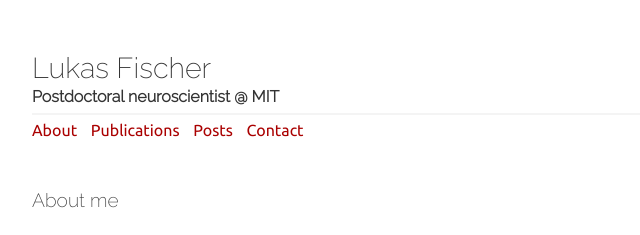
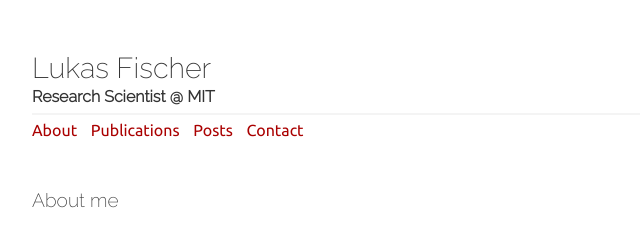
Before and after one commit to CornuA1/CornuA1.github.io, a plain HTML site: page index.html in a window 1280 px wide. Shown: the top 235 px of the page, 228-868 px from the left. Drawn offline with nearby package versions, Linux system fonts and the light colour scheme.

Commit message:
rebuilding site Fri Mar  5 09:53:35 EST 2021

```diff
--- a/index.html
+++ b/index.html
@@ -29,7 +29,7 @@ if (!doNotTrack) {
 }
 </script>
 <script async src='https://www.google-analytics.com/analytics.js'></script>
-<title>Lukas Fischer - Postdoctoral neuroscientist @ MIT </title><meta name="viewport" content="width=device-width, initial-scale=1">
+<title>Lukas Fischer - Research Scientist @ MIT </title><meta name="viewport" content="width=device-width, initial-scale=1">
 	<link rel="alternate" type="application/rss+xml" href="https://cornua1.github.io/index.xml" title="Lukas Fischer" />
 	<meta property="og:title" content="" />
 <meta property="og:description" content="" />
@@ -52,7 +52,7 @@ if (!doNotTrack) {
 	<div class="container wrapper post">
 		<div class="header">
 	<h1 class="site-title"><a href="https://cornua1.github.io/">Lukas Fischer</a></h1>
-	<div class="site-description"><h2>Postdoctoral neuroscientist @ MIT</h2><nav class="nav social">
+	<div class="site-description"><h2>Research Scientist @ MIT</h2><nav class="nav social">
 			<ul class="flat"><a href="https://twitter.com/lukasffischer" title="Twitter"><i data-feather="twitter"></i></a><a href="https://github.com/CornuA1" title="Github"><i data-feather="github"></i></a><a href="https://www.linkedin.com/in/lukas-fischer-106b078b/" title="LinkedIn"><i data-feather="linkedin"></i></a><a href="https://scholar.google.com/citations?user=9xouwcQAAAAJ&amp;hl=en" title="GoogleScholar"><i data-feather="book-open"></i></a></ul>
 		</nav>
 	</div>
```
Also changed, not shown: about/index.html (+1 -1 lines), categories/index.html (+1 -1 lines), contact/index.html (+1 -1 lines), posts/index.html (+1 -1 lines), posts/initpost/index.html (+1 -1 lines), posts/semidynamic_presentation/index.html (+1 -1 lines), publications/index.html (+1 -1 lines), publications/publications/index.html (+1 -1 lines), tags/index.html (+1 -1 lines).
